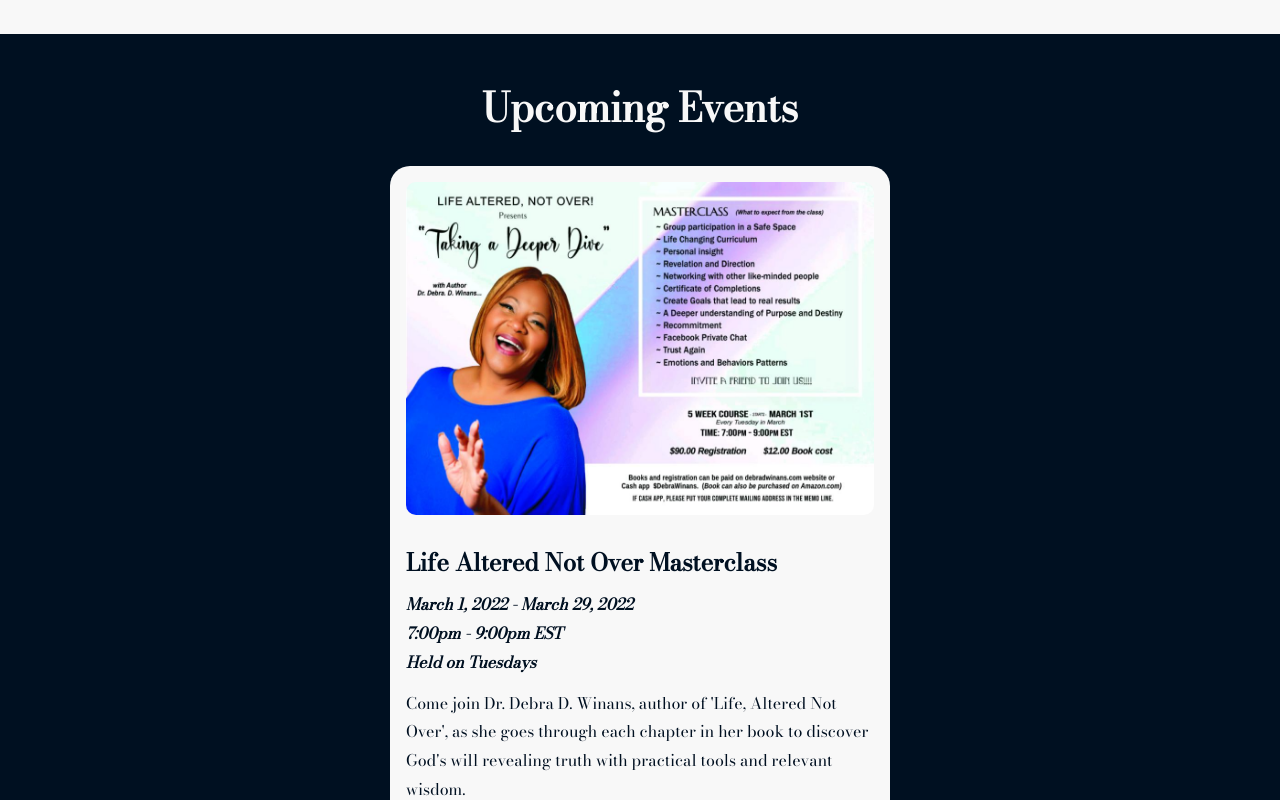
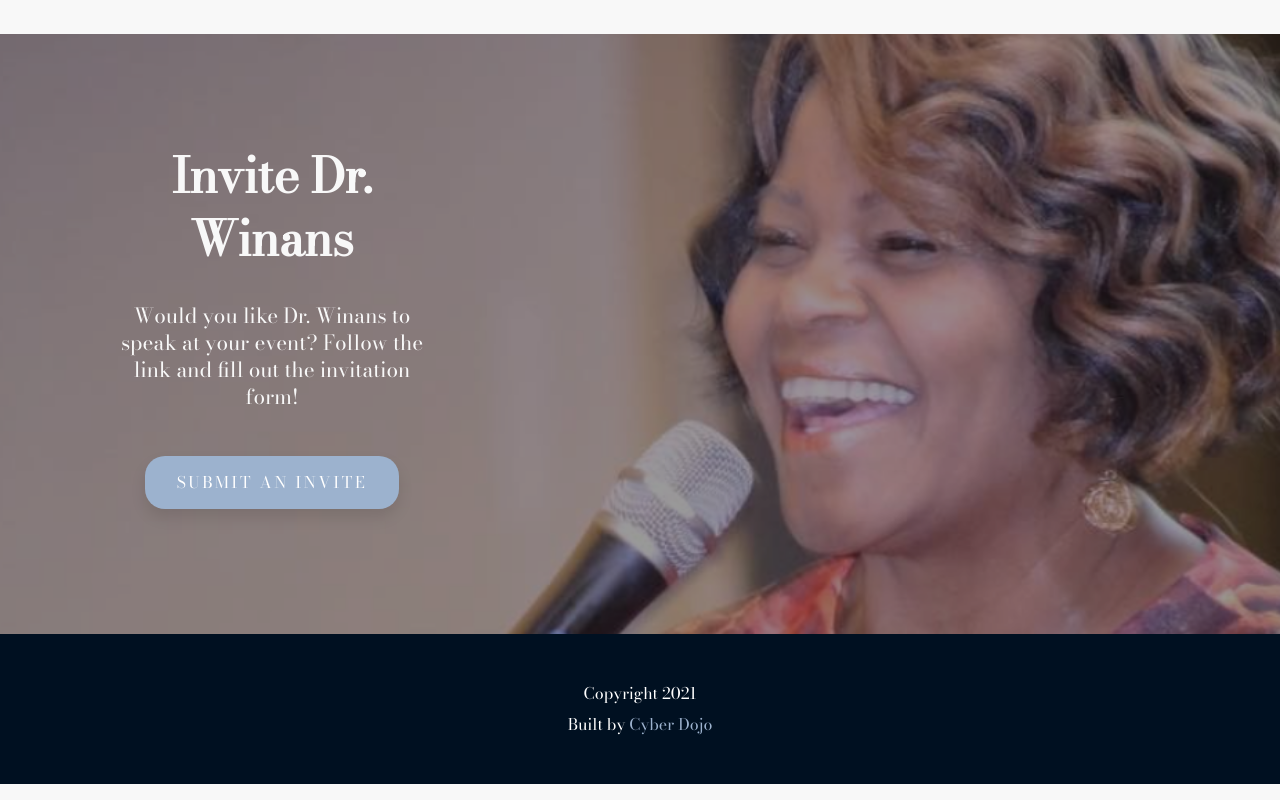
Before and after one commit to steven2711/debra-winans, a Next.js app: page / in a window 1280 px wide. Shown: the part 1720-2520 px from the top of the page. Built offline with nearby package versions, Linux system fonts and the light colour scheme.

Commit message:
Removed an event.

```diff
--- a/data/events.js
+++ b/data/events.js
@@ -1,19 +1,19 @@
 import { slugify } from "../helpers";
 
 export const events = [
-  {
-    id: 0,
-    smallImagePath: "/images/debra-flyer.jpg",
-    imagePath: "/images/debra-flyer.jpg",
-    title: "life altered not over masterclass",
-    titleCaps: "Life Altered Not Over Masterclass",
-    startDate: "March 1, 2022",
-    endDate: "March 29, 2022",
-    time: "7:00pm - 9:00pm EST",
-    days: "Tuesdays",
-    price: "$90",
-    purchasePath: "https://square.link/u/U6GcUa8T",
-    excerpt:
-      "Come join Dr. Debra D. Winans, author of 'Life, Altered Not Over', as she goes through each chapter in her book to discover God's will revealing truth with practical tools and relevant wisdom.",
-  },
+  // {
+  //   id: 0,
+  //   smallImagePath: "/images/debra-flyer.jpg",
+  //   imagePath: "/images/debra-flyer.jpg",
+  //   title: "life altered not over masterclass",
+  //   titleCaps: "Life Altered Not Over Masterclass",
+  //   startDate: "March 1, 2022",
+  //   endDate: "March 29, 2022",
+  //   time: "7:00pm - 9:00pm EST",
+  //   days: "Tuesdays",
+  //   price: "$90",
+  //   purchasePath: "https://square.link/u/U6GcUa8T",
+  //   excerpt:
+  //     "Come join Dr. Debra D. Winans, author of 'Life, Altered Not Over', as she goes through each chapter in her book to discover God's will revealing truth with practical tools and relevant wisdom.",
+  // },
 ];
```
Also changed, not shown: pages/linking-solutions.js (deleted, +0 -10 lines), pages/products.js (deleted, +0 -10 lines).
